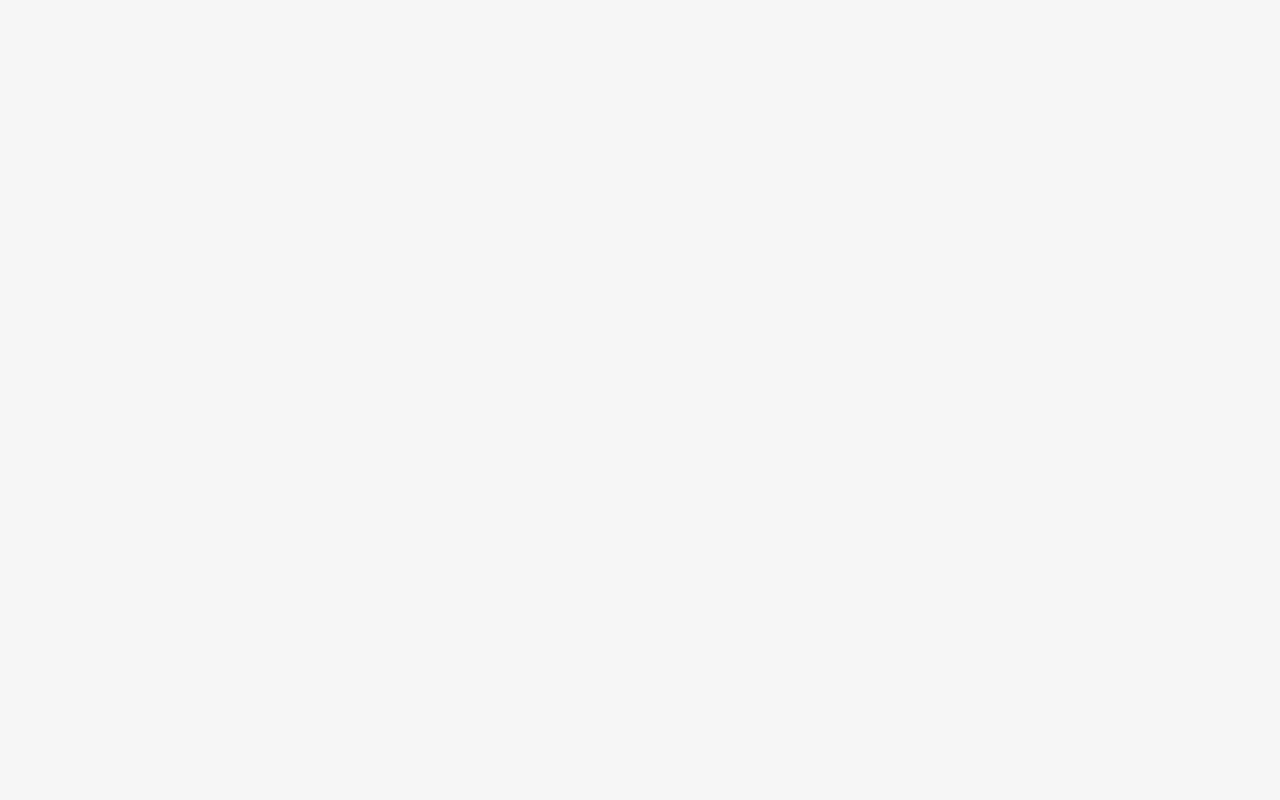
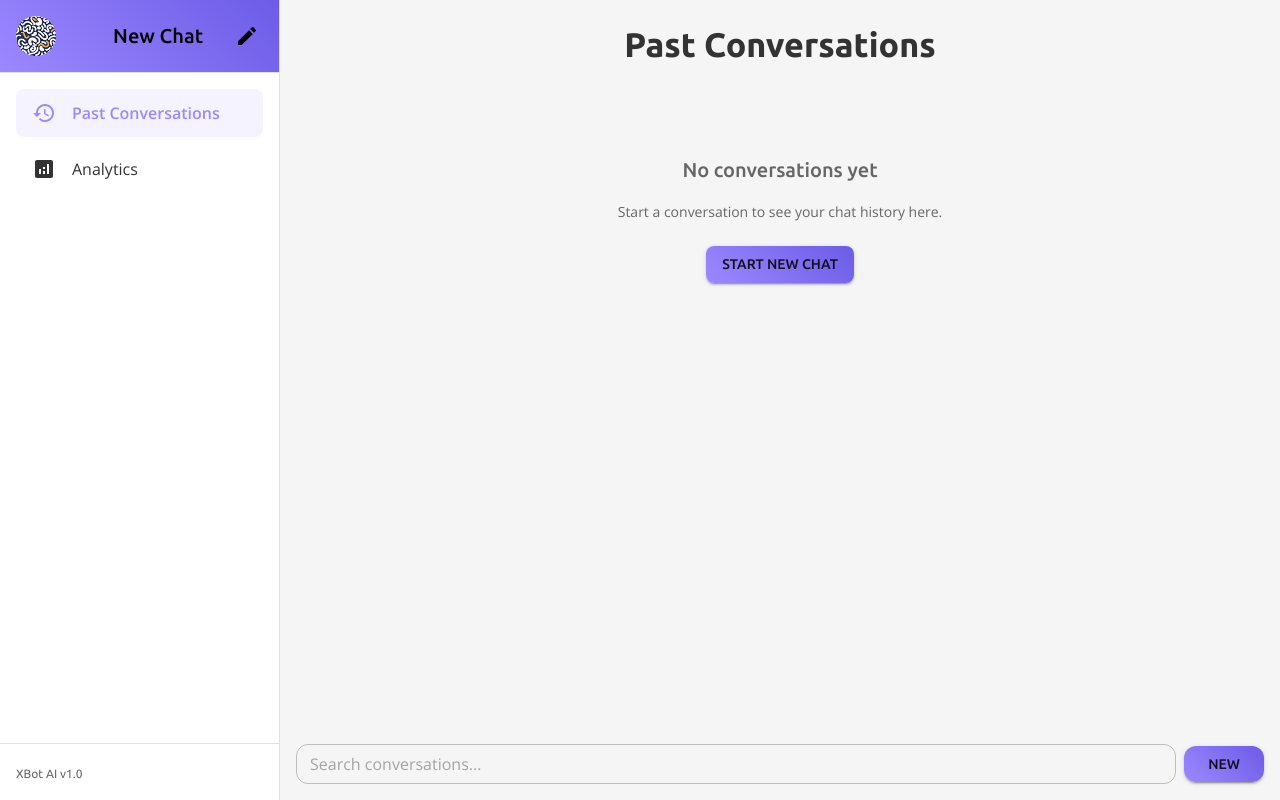
Before and after one commit to prashantpandey98/XBotAI, a React (Vite) app: page /past-conversations in a window 1280 px wide. Before the commit this address had no page. Built offline with nearby package versions, Linux system fonts and the light colour scheme.

Commit message:
updated the path to past-conversations

```diff
--- a/src/App.jsx
+++ b/src/App.jsx
@@ -10,7 +10,7 @@ function App() {
     <AppProvider>
       <Routes>
         <Route path="/" element={<ChatInterface />} />
-        <Route path="/history" element={<PastConversations />} />
+        <Route path="/past-conversations" element={<PastConversations />} />
         <Route path="/analytics" element={<FeedbackAnalytics />} />
       </Routes>
     </AppProvider>
--- a/src/components/Sidebar.jsx
+++ b/src/components/Sidebar.jsx
@@ -35,7 +35,7 @@ const Sidebar = ({ mobileOpen, handleDrawerToggle, onNewChat }) => {
     {
       text: 'Past Conversations',
       icon: <HistoryIcon />,
-      path: '/history',
+      path: '/past-conversations',
     },
     {
       text: 'Analytics',
```
